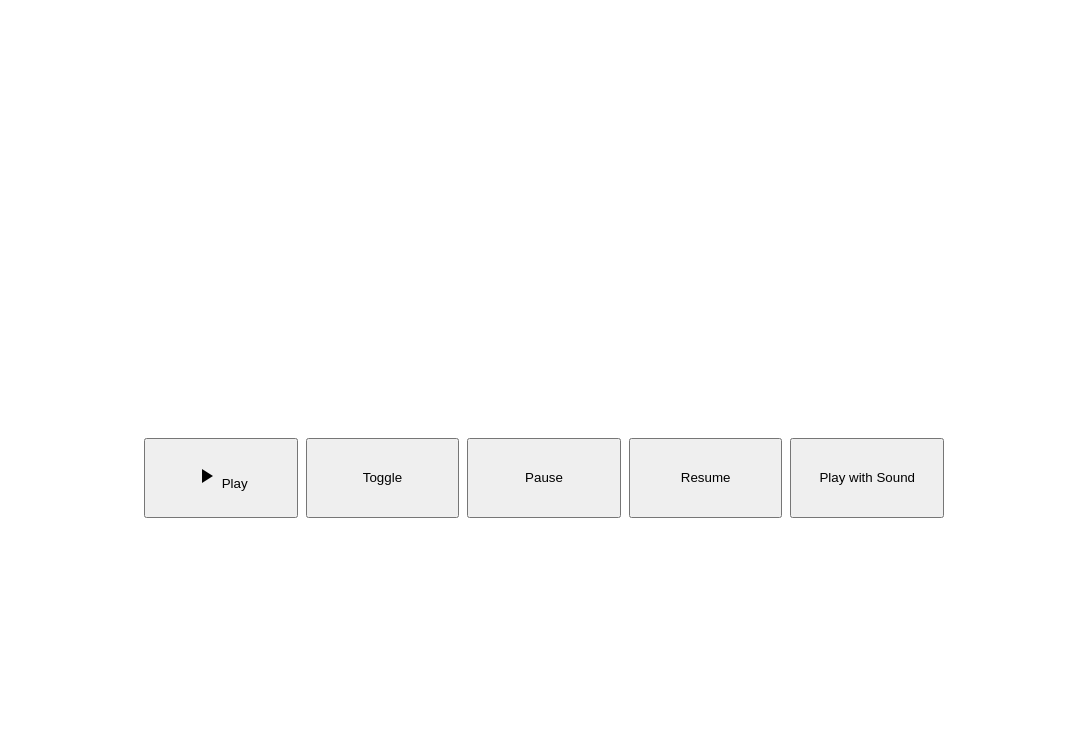
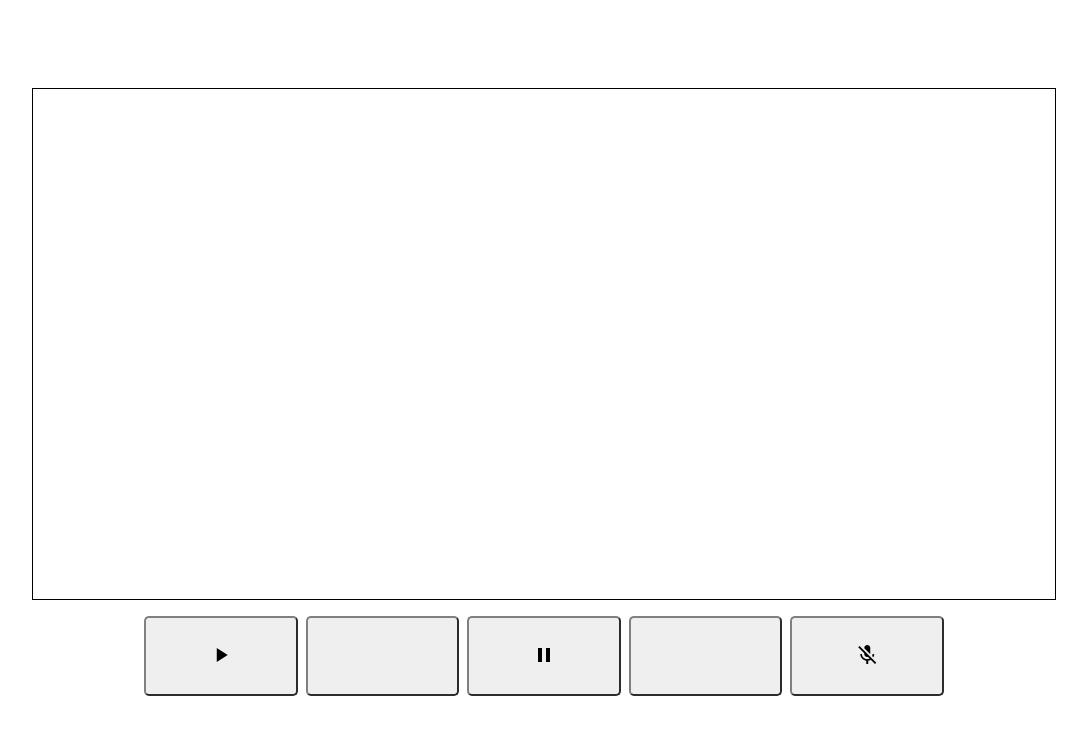
Before and after one commit to CleitonJB/Angular-Camera_Prototype, an Angular app in the folder off/: page / in a window 1280 px wide. Shown: the top 734 px of the page, without its empty margins (96-1183 px from the left). Built offline with nearby package versions, Linux system fonts and the light colour scheme.

Commit message:
Add initial icons into action buttons

```diff
--- a/off/src/app/app.component.html
+++ b/off/src/app/app.component.html
@@ -1,17 +1,30 @@
 <div class="container">
+  <!-- Video display -->
   <div class="video-container">
     <video #videoElement></video>
   </div>
 
   <!-- Buttons -->
   <div class="buttons-container">
+    <!-- Play -->
     <button (click)="start()" class="button-class">
       <mat-icon>play_arrow</mat-icon>
-      Play
     </button>
-    <button (click)="toggle()" class="button-class">Toggle</button>
-    <button (click)="pause()" class="button-class">Pause</button>
-    <button (click)="resume()" class="button-class">Resume</button>
-    <button (click)="sound()" class="button-class">Play with Sound</button>
+
+    <!-- Toggle -->
+    <button (click)="toggle()" class="button-class"></button>
+
+    <!-- Pause -->
+    <button (click)="pause()" class="button-class">
+      <mat-icon>pause</mat-icon>
+    </button>
+
+    <!-- Resume -->
+    <button (click)="resume()" class="button-class"></button>
+
+    <!-- Mic -->
+    <button (click)="sound()" class="button-class">
+      <mat-icon>mic_off</mat-icon>
+    </button>
   </div>
 </div>
--- a/off/src/app/app.component.scss
+++ b/off/src/app/app.component.scss
@@ -6,16 +6,29 @@
     flex-direction: column;
     align-items: center;
     justify-content: center;
+
+    video {
+        width: 100%;
+        height: 100%;
+    }
 }
 
 .video-container {
     min-width: 80vw;
     max-width: 80vw;
     width: 80vw;
+
+    min-height: 40vw;
+    max-height: 40vw;
+    height: 40vw;
+
+    border: 1px solid black;
 }
 
 .buttons-container {
     width: min(800px, 80vw);
+
+    padding: 1rem 0;
 
     display: flex;
     justify-content: center;
@@ -23,11 +36,23 @@
     column-gap: 0.5rem;
 
     .button-class {
+        height: 10vh;
+
         flex-wrap: wrap;
         flex-basis: 0;
         flex-grow: 1;
 
-        height: 10vh;
+        border: 2px outset gray;
+        border-radius: 5px;
+
+        &:active {
+            background-color: gray;
+            border: 2px inset gray;
+        }
+
+        mat-icon {
+            font-size: 1.5rem;
+        }
     }
 }
 
```
